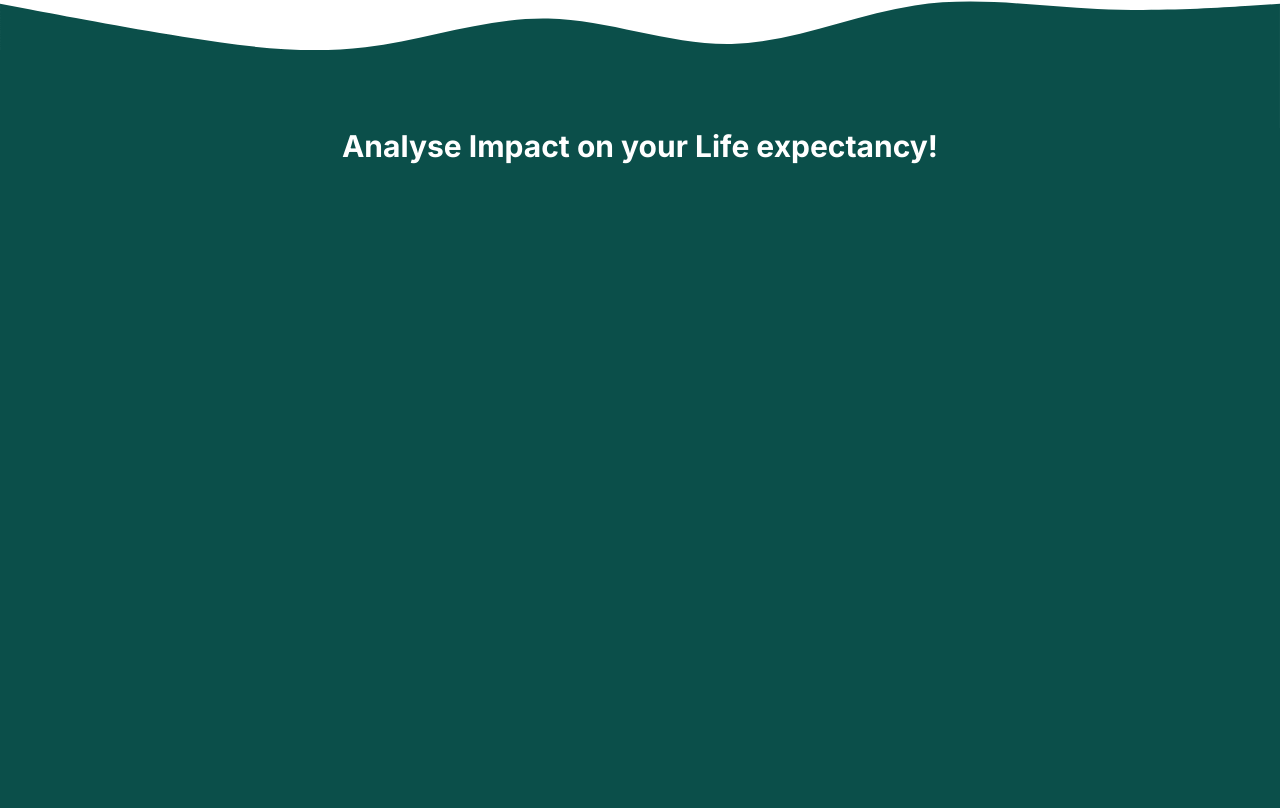
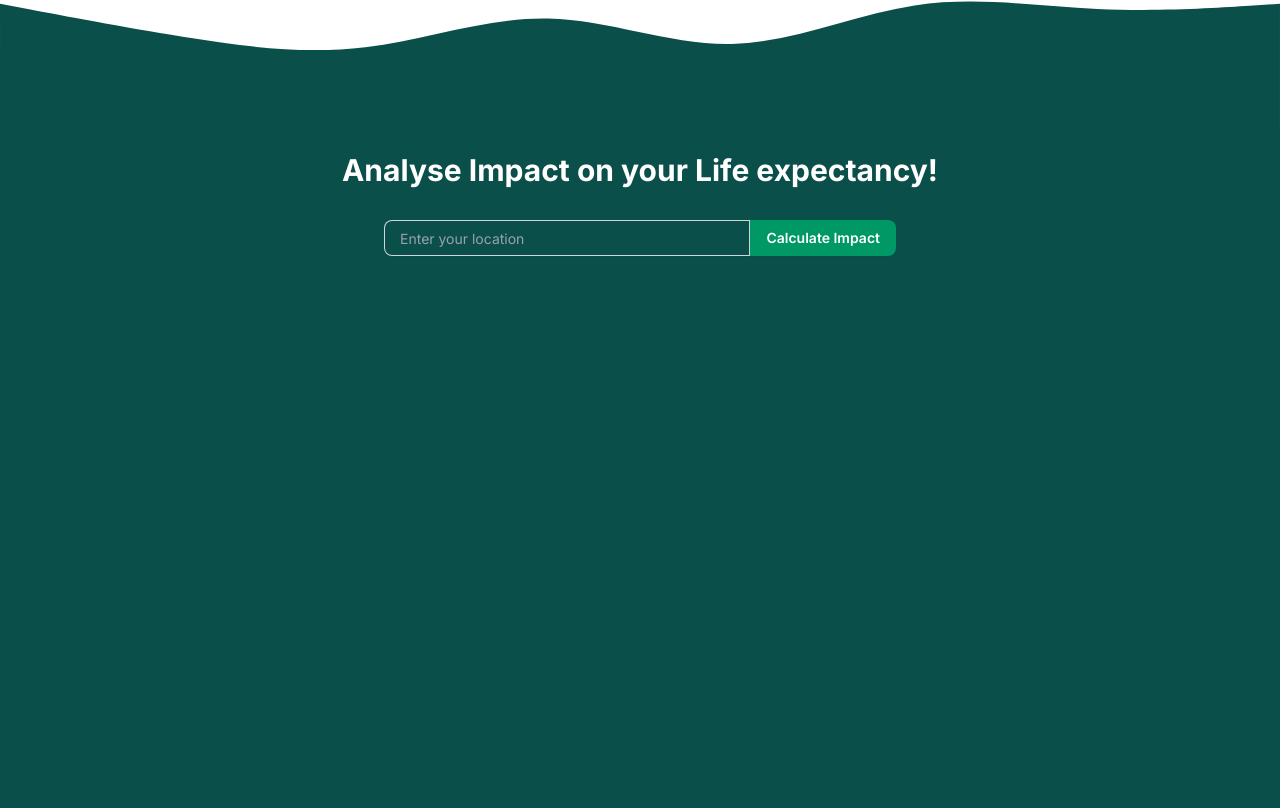
Before and after one commit to aneeshpatne/LifeSpan, a Next.js app in the folder frontend/: page / in a window 1280 px wide. Shown: the part 672-1480 px from the top of the page. Built offline with nearby package versions, Linux system fonts and the light colour scheme.

Commit message:
feat: add location input and calculate impact button to Info component

```diff
--- a/frontend/src/components/info.jsx
+++ b/frontend/src/components/info.jsx
@@ -1,13 +1,34 @@
+"use client";
+import { useState } from "react";
+import { Button } from "@/components/ui/button";
+import { Input } from "@/components/ui/input";
+
 export default function Info() {
+  const [location, setLocation] = useState("");
+
   return (
-    <div className="bg-teal-900 h-[92vh] relative text-white">
-      <h1 className="text-3xl font-bold text-center">
+    <div className="bg-teal-900 min-h-[92vh] relative text-white px-4 py-6">
+      <h1 className="text-3xl font-bold text-center mb-8">
         Analyse Impact on your Life expectancy!
       </h1>
+
+      <div className="flex max-w-lg mx-auto">
+        <Input
+          type="text"
+          value={location}
+          onChange={(e) => setLocation(e.target.value)}
+          placeholder="Enter your location"
+          className="rounded-r-none border-0 py-1.5 pl-4 text-gray-900 ring-1 ring-inset ring-gray-300 placeholder:text-gray-400 focus:ring-2 focus:ring-inset focus:ring-emerald-600 sm:text-sm sm:leading-6"
+        />
+        <Button className="rounded-l-none bg-emerald-600 px-4 py-2 text-sm font-semibold text-white hover:bg-emerald-700">
+          Calculate Impact
+        </Button>
+      </div>
+
       <img
         src="/wave-haikei(6).svg"
         alt="Decorative Waves"
-        className="absolute top-full w-full h-auto"
+        className="absolute bottom-0 left-0 w-full h-auto"
       />
     </div>
   );
```
